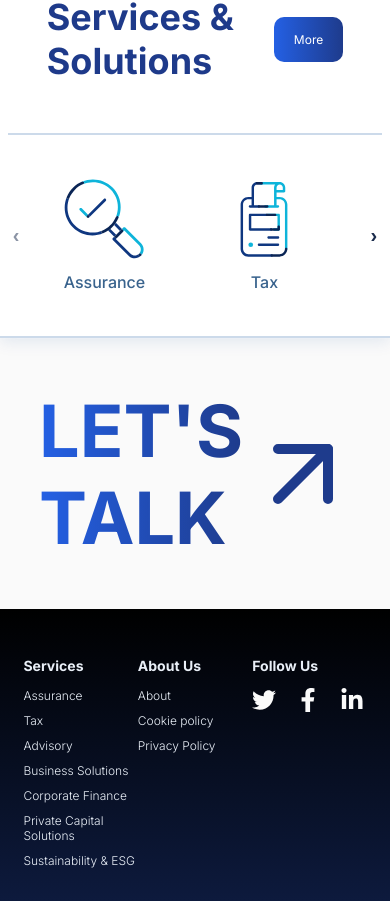
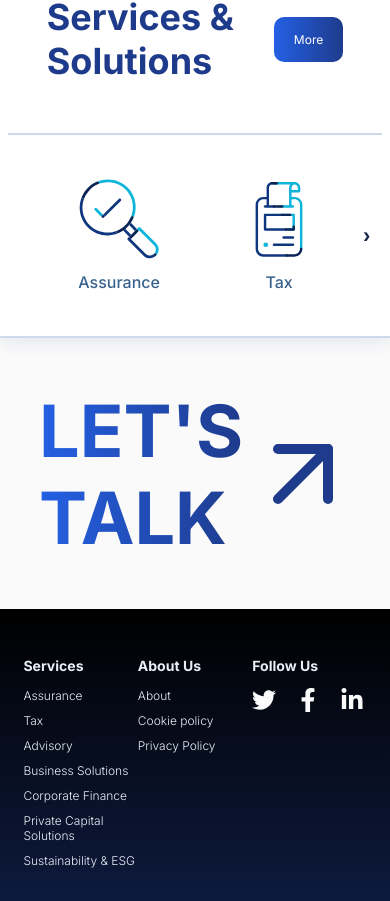
Before and after one commit to Muhammadsuleman31/axs-bridge, a Next.js app: page / in a window 390 px wide. Shown: the part 1185-2086 px from the top of the page. Built offline with nearby package versions, Linux system fonts and the light colour scheme.

Commit message:
making the scroll try 2

```diff
--- a/app/component/InfiniteSlider.js
+++ b/app/component/InfiniteSlider.js
@@ -20,6 +20,61 @@ function FiniteSlider() {
   const sliderRef = useRef(null);
   const trackRef = useRef(null);
 
+  // --------------------- TOUCH SWIPE ---------------------
+  const touchStartX = useRef(0);
+  const touchEndX = useRef(0);
+
+  const handleTouchStart = (e) => {
+    touchStartX.current = e.changedTouches[0].clientX;
+  };
+
+  const handleTouchMove = (e) => {
+    touchEndX.current = e.changedTouches[0].clientX;
+  };
+
+  const handleTouchEnd = () => {
+    const diff = touchStartX.current - touchEndX.current;
+
+    if (Math.abs(diff) > 40) {
+      if (diff > 0) slideNext();
+      else slidePrev();
+    }
+  };
+
+  // --------------------- MOUSE DRAG ---------------------
+  const isDragging = useRef(false);
+  const dragStartX = useRef(0);
+  const dragEndX = useRef(0);
+
+  const handleMouseDown = (e) => {
+    isDragging.current = true;
+    dragStartX.current = e.clientX;
+  };
+
+  const handleMouseMove = (e) => {
+    if (!isDragging.current) return;
+    dragEndX.current = e.clientX;
+  };
+
+  const handleMouseUp = () => {
+    if (!isDragging.current) return;
+    isDragging.current = false;
+
+    const diff = dragStartX.current - dragEndX.current;
+
+    if (Math.abs(diff) > 40) {
+      if (diff > 0) slideNext();
+      else slidePrev();
+    }
+  };
+
+  const handleMouseLeave = () => {
+    if (isDragging.current) {
+      isDragging.current = false;
+    }
+  };
+
+  // --------------------- DIMENSIONS ---------------------
   useEffect(() => {
     function calculateDimensions() {
       if (sliderRef.current && trackRef.current) {
@@ -35,6 +90,7 @@ function FiniteSlider() {
 
           const viewportWidth = sliderRef.current.offsetWidth;
           const visibleSlides = viewportWidth / totalWidth;
+
           setSlidesPerView(visibleSlides);
         }
       }
@@ -42,18 +98,15 @@ function FiniteSlider() {
 
     calculateDimensions();
     window.addEventListener("resize", calculateDimensions);
-    return () => window.removeEventListener("resize", calculateDimensions);
+    window.addEventListener("load", calculateDimensions);
+
+    return () => {
+      window.removeEventListener("resize", calculateDimensions);
+      window.removeEventListener("load", calculateDimensions);
+    };
   }, []);
 
-  // Sync button navigation with scroll
-  useEffect(() => {
-    if (!sliderRef.current) return;
-    sliderRef.current.scrollTo({
-      left: currentIndex * slideWidth,
-      behavior: "smooth",
-    });
-  }, [currentIndex, slideWidth]);
-
+  // --------------------- SLIDE CONTROL ---------------------
   const slideNext = () => {
     const maxIndex = Math.ceil(slidesData.length - slidesPerView);
     setCurrentIndex((prev) => Math.min(prev + 1, maxIndex));
@@ -67,12 +120,32 @@ function FiniteSlider() {
 
   return (
     <div className={styles.sliderContainer}>
-      <button className={styles.arrow} onClick={slidePrev} disabled={currentIndex === 0}>
+      <button
+        className={styles.arrow}
+        onClick={slidePrev}
+        disabled={currentIndex === 0}
+      >
         &#8249;
       </button>
 
-      <div className={styles.sliderViewport} ref={sliderRef}>
-        <div className={styles.sliderTrack} ref={trackRef}>
+      <div
+        className={styles.sliderViewport}
+        ref={sliderRef}
+        onTouchStart={handleTouchStart}
+        onTouchMove={handleTouchMove}
+        onTouchEnd={handleTouchEnd}
+        onMouseDown={handleMouseDown}
+        onMouseMove={handleMouseMove}
+        onMouseUp={handleMouseUp}
+        onMouseLeave={handleMouseLeave}
+      >
+        <div
+          className={styles.sliderTrack}
+          ref={trackRef}
+          style={{
+            transform: `translateX(-${currentIndex * slideWidth}px)`
+          }}
+        >
           {slidesData.map((slide) => (
             <div className={styles.slide} key={slide.id}>
               <img src={slide.img} alt={slide.title} />
@@ -82,7 +155,11 @@ function FiniteSlider() {
         </div>
       </div>
 
-      <button className={styles.arrow} onClick={slideNext} disabled={currentIndex >= maxIndex}>
+      <button
+        className={styles.arrow}
+        onClick={slideNext}
+        disabled={currentIndex >= maxIndex}
+      >
         &#8250;
       </button>
     </div>
--- a/app/component/InfiniteSlider.module.css
+++ b/app/component/InfiniteSlider.module.css
@@ -7,16 +7,7 @@
   box-sizing: border-box;
 }
 
-.sliderViewport {
-  overflow-x: auto;
-  overflow-y: hidden;
-  scroll-behavior: smooth;
-  -webkit-overflow-scrolling: touch;
-}
 
-.sliderViewport::-webkit-scrollbar {
-  display: none;
-}
 
 
 .sliderViewport {
@@ -85,11 +76,11 @@
 
 .arrow:hover:not(:disabled) {
   background-color: #FFD700;
-  color: #1A2B4C;
+  color: #f8f8f8;
 }
 
 .arrow:disabled {
-  opacity: 0.5;
+  opacity: 0;
   cursor: not-allowed;
 }
 
@@ -111,16 +102,21 @@
 
   /* Minimal arrows on mobile */
   .arrow {
-    background: none;
-    color: #1A2B4C;
-    font-size: 20px;
-    padding: 0;
-    margin: 0 5px;
-    border-radius: 0;
-  }
+      background-color: transparent !important;
+      background: transparent !important;
+      border: none;
+      box-shadow: none !important;
+  color: #1A2B4C;
+  font-size: 22px;
+  padding: 4px 12px;
+  cursor: pointer;
+  border-radius: 50%;
+  margin: 0 0;
+  transition: background 0.3s;
+}
 
-  .arrow:hover:not(:disabled) {
-    background: none;
-    color: #FFD700;
-  }
+.arrow:hover:not(:disabled) {
+  background-color: #FFD700;
+  color: #1A2B4C;
 }
+}
```
